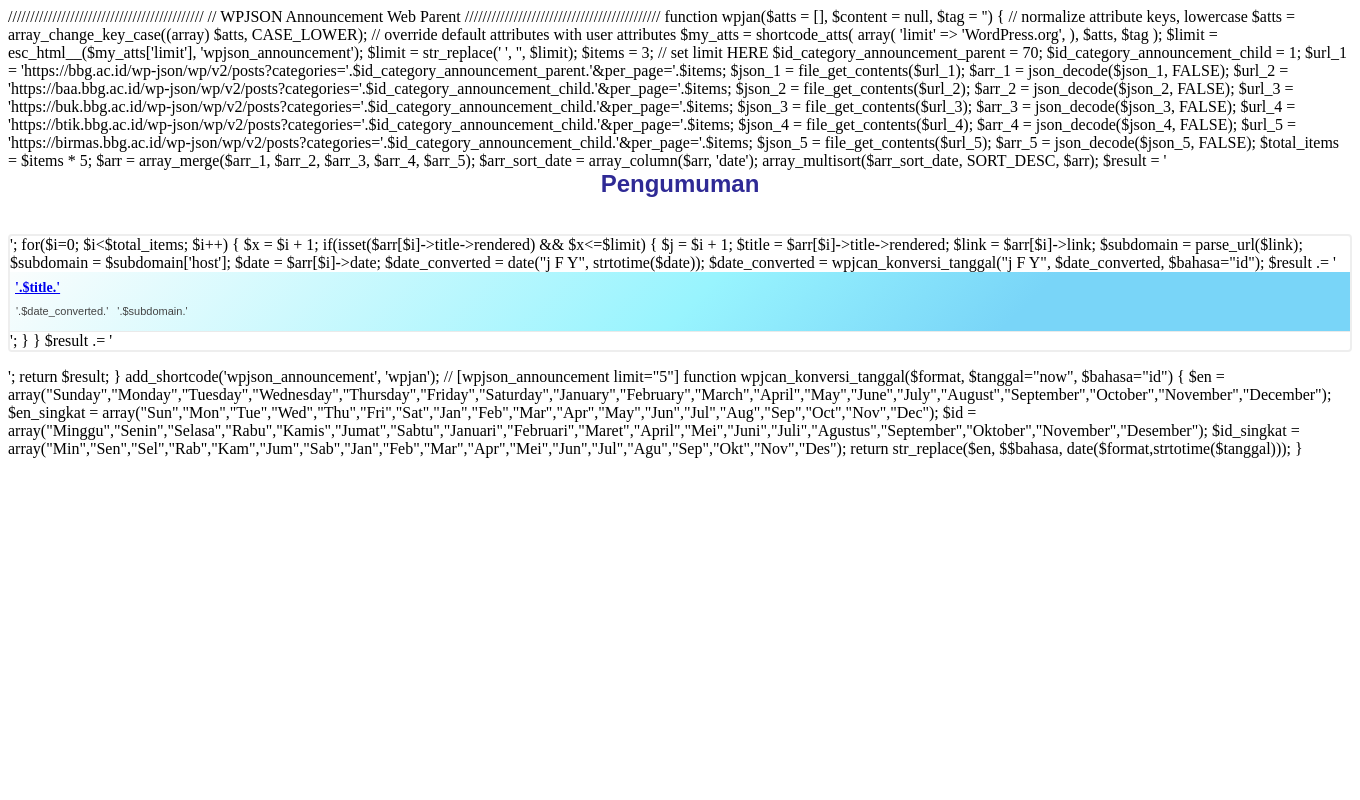
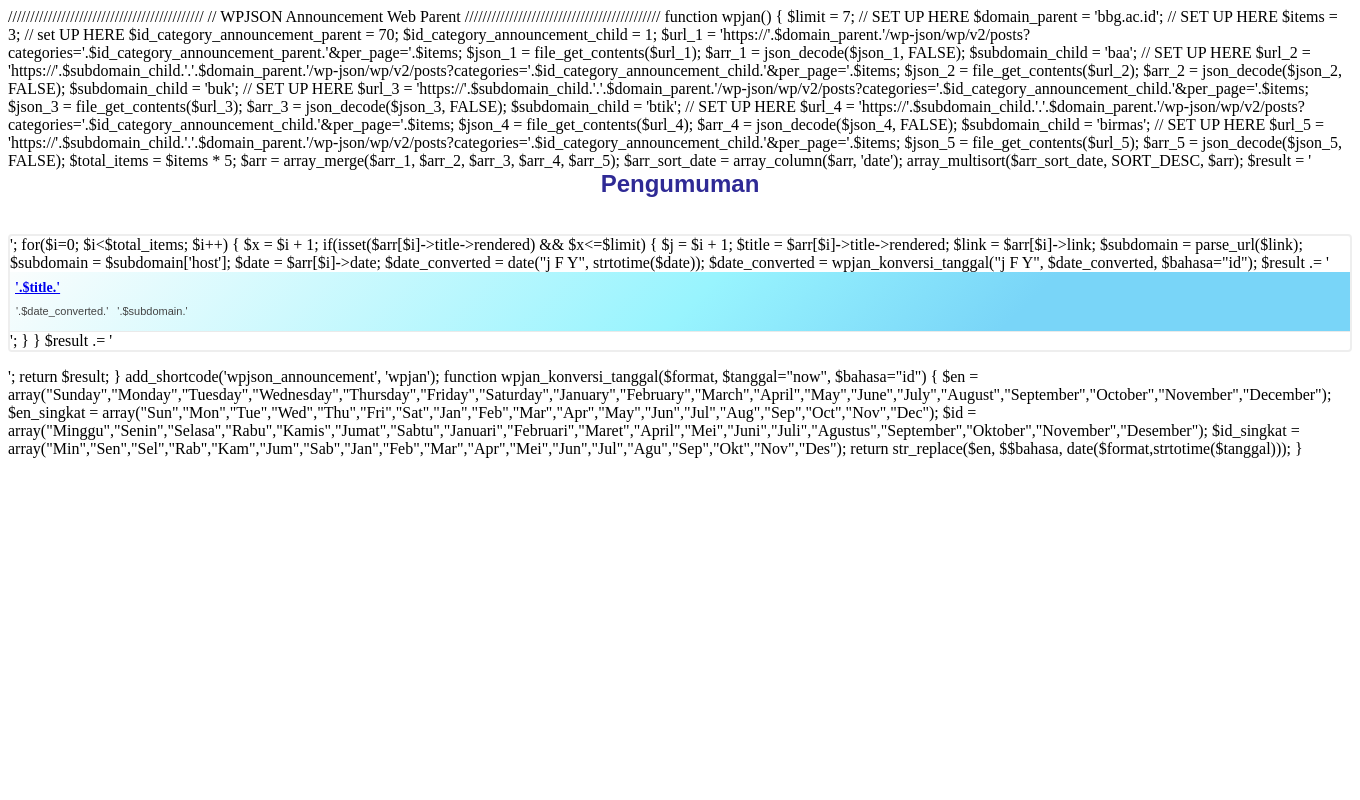
Before and after one commit to achyaryalyal/fastron, a PHP site: page /wpjson-announcement-web-parent.php in a window 1360 px wide. Run offline with PHP 8.4, Linux system fonts and the light colour scheme.

Commit message:
Update wpjson-announcement-web-parent.php

```diff
--- a/wp/code-snippets/wpjson-announcement-web-parent.php
+++ b/wp/code-snippets/wpjson-announcement-web-parent.php
@@ -2,46 +2,39 @@
 // WPJSON Announcement Web Parent
 ////////////////////////////////////////////
 
-function wpjan($atts = [], $content = null, $tag = '') {
-	// normalize attribute keys, lowercase
-	$atts = array_change_key_case((array) $atts, CASE_LOWER);
+function wpjan() {
+	$limit = 7; // SET UP HERE
+	$domain_parent = 'bbg.ac.id'; // SET UP HERE
 
-	// override default attributes with user attributes
-	$my_atts = shortcode_atts(
-		array(
-			'limit' => 'WordPress.org',
-		), $atts, $tag
-	);
-	$limit = esc_html__($my_atts['limit'], 'wpjson_announcement');
-	$limit = str_replace(' ', '', $limit);
-
-	$items = 3; // set limit HERE
+	$items = 3; // set UP HERE
 	$id_category_announcement_parent = 70;
 	$id_category_announcement_child = 1;
-
-	$url_1 = 'https://bbg.ac.id/wp-json/wp/v2/posts?categories='.$id_category_announcement_parent.'&per_page='.$items;
+	$url_1 = 'https://'.$domain_parent.'/wp-json/wp/v2/posts?categories='.$id_category_announcement_parent.'&per_page='.$items;
 	$json_1 = file_get_contents($url_1);
 	$arr_1 = json_decode($json_1, FALSE);
 
-	$url_2 = 'https://baa.bbg.ac.id/wp-json/wp/v2/posts?categories='.$id_category_announcement_child.'&per_page='.$items;
+	$subdomain_child = 'baa'; // SET UP HERE
+	$url_2 = 'https://'.$subdomain_child.'.'.$domain_parent.'/wp-json/wp/v2/posts?categories='.$id_category_announcement_child.'&per_page='.$items;
 	$json_2 = file_get_contents($url_2);
 	$arr_2 = json_decode($json_2, FALSE);
 
-	$url_3 = 'https://buk.bbg.ac.id/wp-json/wp/v2/posts?categories='.$id_category_announcement_child.'&per_page='.$items;
+	$subdomain_child = 'buk'; // SET UP HERE
+	$url_3 = 'https://'.$subdomain_child.'.'.$domain_parent.'/wp-json/wp/v2/posts?categories='.$id_category_announcement_child.'&per_page='.$items;
 	$json_3 = file_get_contents($url_3);
 	$arr_3 = json_decode($json_3, FALSE);
 
-	$url_4 = 'https://btik.bbg.ac.id/wp-json/wp/v2/posts?categories='.$id_category_announcement_child.'&per_page='.$items;
+	$subdomain_child = 'btik'; // SET UP HERE
+	$url_4 = 'https://'.$subdomain_child.'.'.$domain_parent.'/wp-json/wp/v2/posts?categories='.$id_category_announcement_child.'&per_page='.$items;
 	$json_4 = file_get_contents($url_4);
 	$arr_4 = json_decode($json_4, FALSE);
 
-	$url_5 = 'https://birmas.bbg.ac.id/wp-json/wp/v2/posts?categories='.$id_category_announcement_child.'&per_page='.$items;
+	$subdomain_child = 'birmas'; // SET UP HERE
+	$url_5 = 'https://'.$subdomain_child.'.'.$domain_parent.'/wp-json/wp/v2/posts?categories='.$id_category_announcement_child.'&per_page='.$items;
 	$json_5 = file_get_contents($url_5);
 	$arr_5 = json_decode($json_5, FALSE);
 
 	$total_items = $items * 5;
 	$arr = array_merge($arr_1, $arr_2, $arr_3, $arr_4, $arr_5);
-
 	$arr_sort_date = array_column($arr, 'date');
 	array_multisort($arr_sort_date, SORT_DESC, $arr);
 
@@ -56,7 +49,7 @@ function wpjan($atts = [], $content = null, $tag = '') {
 			$subdomain = parse_url($link); $subdomain = $subdomain['host'];
 			$date = $arr[$i]->date;
 			$date_converted = date("j F Y", strtotime($date));
-			$date_converted = wpjcan_konversi_tanggal("j F Y", $date_converted, $bahasa="id");
+			$date_converted = wpjan_konversi_tanggal("j F Y", $date_converted, $bahasa="id");
 			$result .= '<li class="list_pengumuman"><h3 class="font-osc" style="color:#337ab7;font-size:14px;font-weight:600;line-height:18px;margin:0;padding:4px 0;"><a href="'.$link.'" target="_blank">'.$title.'</a></h3><p class="post-meta" style="font-family:Arimo,sans-serif;font-size:10px;margin:1px;padding:0;"><span class="tie-date" style="color:#444;font-size:11px;"><i class="fa fa-calendar-alt"></i> '.$date_converted.' <i class="fa fa-id-card-alt" style="padding-left:6px;"></i> '.$subdomain.'</span></p></li>';
 		}
 	}
@@ -86,9 +79,9 @@ function wpjan($atts = [], $content = null, $tag = '') {
 </style>';
 	return $result;
 }
-add_shortcode('wpjson_announcement', 'wpjan'); // [wpjson_announcement limit="5"]
+add_shortcode('wpjson_announcement', 'wpjan');
 
-function wpjcan_konversi_tanggal($format, $tanggal="now", $bahasa="id") {
+function wpjan_konversi_tanggal($format, $tanggal="now", $bahasa="id") {
 	$en = array("Sunday","Monday","Tuesday","Wednesday","Thursday","Friday","Saturday","January","February","March","April","May","June","July","August","September","October","November","December");
 	$en_singkat = array("Sun","Mon","Tue","Wed","Thu","Fri","Sat","Jan","Feb","Mar","Apr","May","Jun","Jul","Aug","Sep","Oct","Nov","Dec");
 	$id = array("Minggu","Senin","Selasa","Rabu","Kamis","Jumat","Sabtu","Januari","Februari","Maret","April","Mei","Juni","Juli","Agustus","September","Oktober","November","Desember");
```
